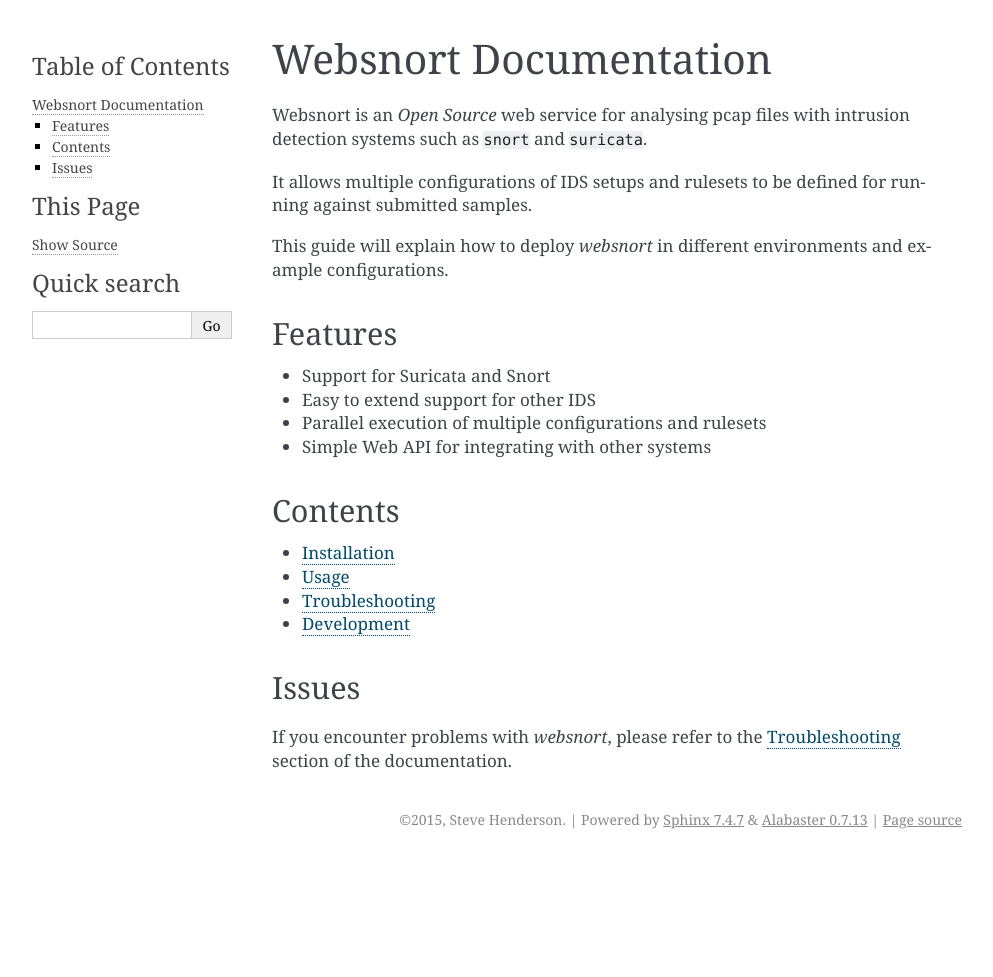
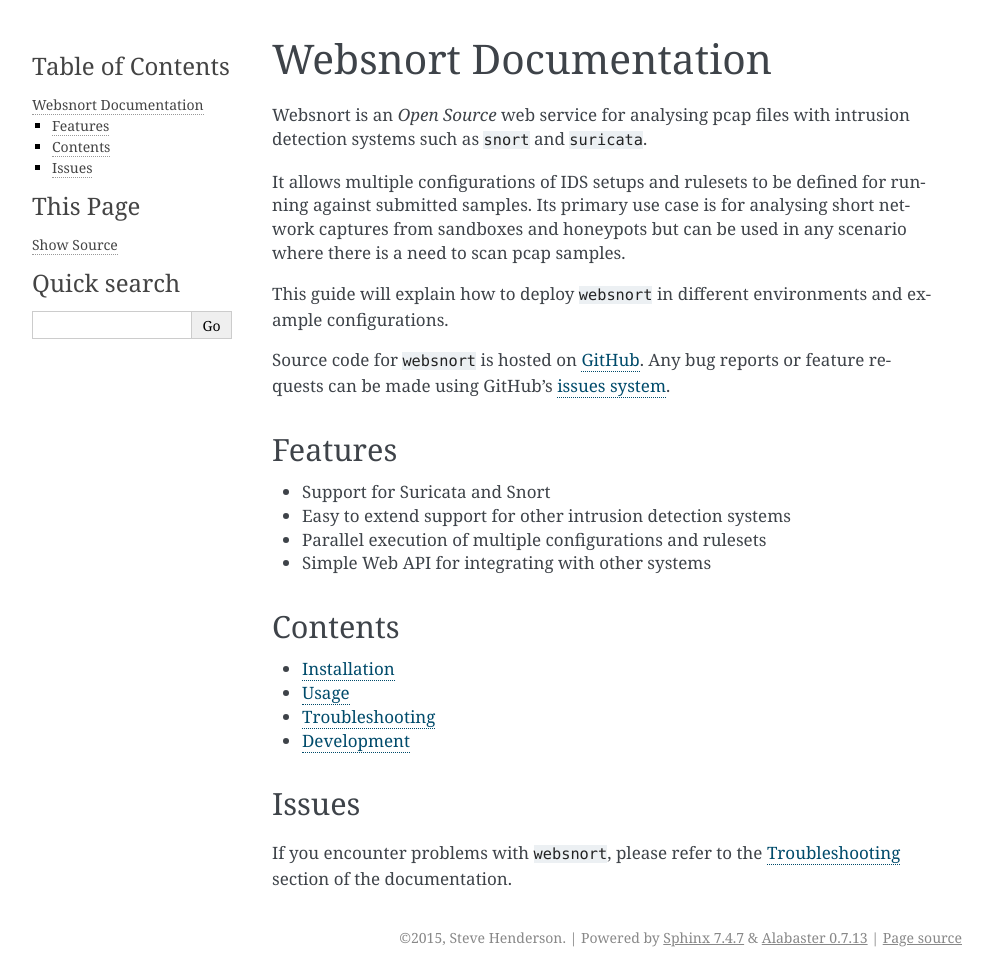
Before and after one commit to shendo/websnort, a Sphinx documentation site: the page built from docs/source/index.rst, in a window 1280 px wide. Shown: the whole page, without its empty margins (148-1141 px from the left). Built offline with Sphinx 7.4.7, drawn with Linux system fonts in a browser that asks for light colours; before the commit the page ends 900 px from its top, so only the background shows below that.

Commit message:
Doco tweaks

```diff
--- a/README.rst
+++ b/README.rst
@@ -55,6 +55,11 @@ Browse to http://server:8080 and submit a pcap file for analysis.
 
 Navigate to http://server:8080/api for details of provided json web api.
 
+Documentation
+-------------
+
+Full project documentation can be found on `readthedocs`_.
+
 Issues
 ------
 
--- a/docs/source/development.rst
+++ b/docs/source/development.rst
@@ -18,7 +18,7 @@ The codebase is quite simple with the execution logic defined in
 Bottle App
 ----------
 
-And the web handling, `bottle` routes defined in `websnort.web`:
+And the web handling, ``bottle`` routes defined in `websnort.web`:
 
 .. automodule:: websnort.web
    :members: home, api_submit, submit_and_render
--- a/docs/source/index.rst
+++ b/docs/source/index.rst
@@ -1,4 +1,3 @@
-
 .. _index:
 
 ======================
@@ -9,15 +8,20 @@ Websnort is an *Open Source* web service for analysing pcap files with
 intrusion detection systems such as ``snort`` and ``suricata``.
 
 It allows multiple configurations of IDS setups and rulesets to be defined for
-running against submitted samples.
+running against submitted samples.  Its primary use case is for analysing short
+network captures from sandboxes and honeypots but can be used in any scenario
+where there is a need to scan pcap samples.
 
-This guide will explain how to deploy `websnort` in different environments and
-example configurations.
+This guide will explain how to deploy ``websnort`` in different environments
+and example configurations.
+
+Source code for ``websnort`` is hosted on `GitHub`_. Any bug reports or feature
+requests can be made using GitHub's `issues system`_.
 
 Features
 ========
 * Support for Suricata and Snort
-* Easy to extend support for other IDS
+* Easy to extend support for other intrusion detection systems
 * Parallel execution of multiple configurations and rulesets
 * Simple Web API for integrating with other systems
 
@@ -35,5 +39,8 @@ Contents
 Issues
 ======
 
-If you encounter problems with `websnort`, please refer to the :ref:`troubleshooting`
+If you encounter problems with ``websnort``, please refer to the :ref:`troubleshooting`
 section of the documentation.
+
+.. _GitHub: https://github.com/shendo/websnort
+.. _issues system: https://github.com/shendo/websnort/issues
--- a/docs/source/installation.rst
+++ b/docs/source/installation.rst
@@ -5,7 +5,7 @@ Installation
 Dependencies
 ------------
 
-`websnort` relies on a user already having one or more functioning IDS
+``websnort`` relies on a user already having one or more functioning IDS
 installations on their deployment host.
 
 For help with installing `snort`_ please follow their documentation.
@@ -72,7 +72,7 @@ The config file format is as follows::
 Inbuilt Webserver
 -----------------
 
-`websnort` uses the python `bottle` framework to provide its web interface.
+``websnort`` uses the python ``bottle`` framework to provide its web interface.
 This provides the ability to run a simple webserver from the command-line.
 
 	usage: websnort [-h] [-H HOST] [-p PORT]
@@ -94,7 +94,7 @@ read any applicable config files.
 Python WSGI
 -----------
 
-`websnort` also provides an entrypoint for interfacing with other webservers
+``websnort`` also provides an entrypoint for interfacing with other webservers
 that support python WSGI.
 
 An example httpd config for apache could look something like the following::
--- a/docs/source/usage.rst
+++ b/docs/source/usage.rst
@@ -5,7 +5,7 @@ Usage
 Interactive
 -----------
 
-Use a web browser and navigate to the address the `websnort` webserver
+Use a web browser and navigate to the address the ``websnort`` webserver
 is listening on.  In these examples, the default http://localhost:8080.
 
 Simply select a pcap file for analysis and choose *Submit*.
```
Also changed, not shown: other parts of README.rst (+1 -0 lines), other parts of docs/source/usage.rst (+1 -1 lines).
